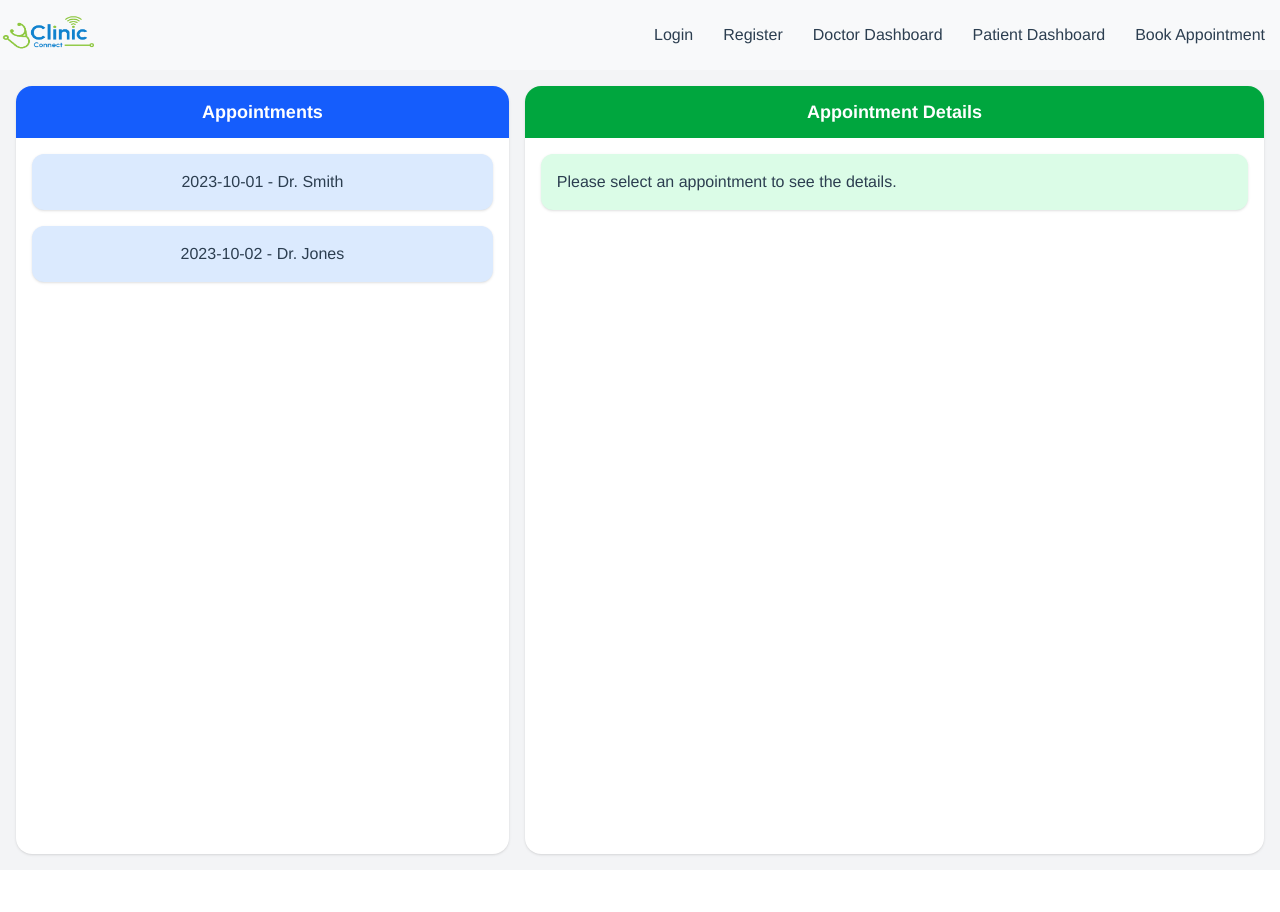
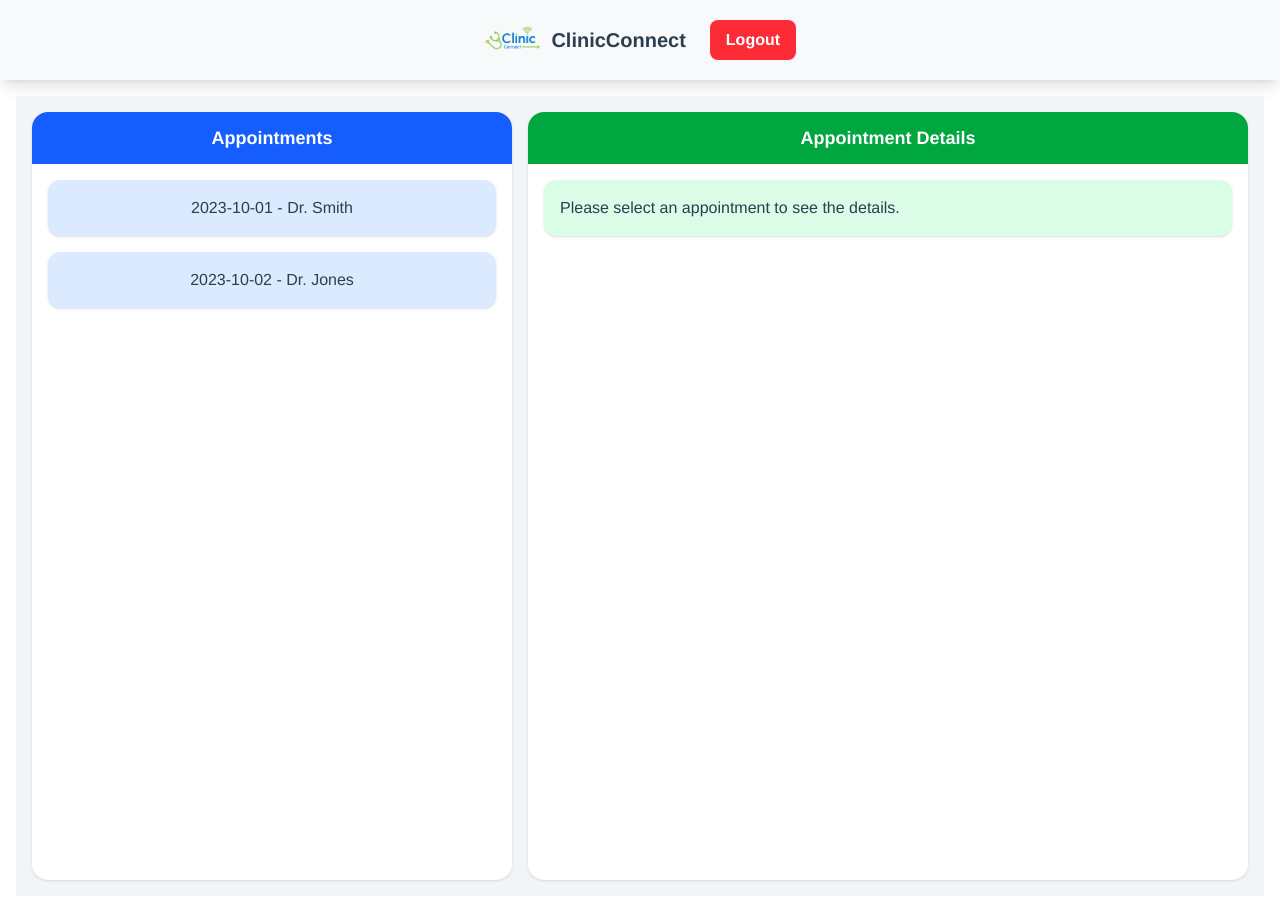
Before and after one commit to rajan-mishra-25/clinicconnect, a Vue app: page /patient-dashboard in a window 1280 px wide. Before the commit the page ends 870 px from the top, so only its background shows below. Built offline with nearby package versions, Linux system fonts and the light colour scheme; sample sign-in values are in the browser's storage.

Commit message:
Updated Nav

```diff
--- a/src/App.vue
+++ b/src/App.vue
@@ -1,32 +1,62 @@
 
 <template>
-  <div id="app">
-    <header>
-      <div class="logo">
-        <!-- Space for logo -->
-        <img src="./assets/logo.png" alt="Logo" />
-      </div>
+  <div id="app" class="font-sans text-gray-800">
+    <header class="bg-blue-600 shadow-lg">
+      <div class="max-w-7xl mx-auto flex justify-between items-center px-6 py-4">
+       <div class="flex items-center space-x-2">
+          <img src="./assets/logo.png" alt="Logo" class="h-12 w-auto" />
+          <span class="text-xl font-semibold ">ClinicConnect</span>
+        </div>
       <nav>
-        <ul>
-          <li><router-link to="/">Login</router-link></li>
-          <li><router-link to="/register">Register</router-link></li>
-          <li><router-link to="/doctor-dashboard">Doctor Dashboard</router-link></li>
-          <li><router-link to="/patient-dashboard">Patient Dashboard</router-link></li>
-          <li><router-link to="/book-appointment">Book Appointment</router-link></li>
+        <ul class="flex items-center space-x-6">
+          <li v-if="!isUserLoggedIn"><router-link to="/">Login</router-link></li>
+          <li v-if="!isUserLoggedIn"><router-link to="/register">Register</router-link></li>
+          <li v-if="isUserLoggedIn && userRole==='Doctor'"><router-link to="/doctor-dashboard">Doctor Dashboard</router-link></li>
+          <li v-if="isUserLoggedIn && userRole==='Patient'"><router-link to="/patient-dashboard">Patient Dashboard</router-link></li>
+          <li v-if="isUserLoggedIn && userRole==='Patient'"><router-link to="/book-appointment">Book Appointment</router-link></li>
           <!-- Add more links as needed based on your views -->
         </ul>
       </nav>
+      <button
+      v-if="isUserLoggedIn"
+          @click="handleLogout"
+          class="ml-6 bg-red-500 hover:bg-red-600 text-white font-semibold px-4 py-2 rounded-lg"
+        >
+          Logout
+        </button>
+        </div>
     </header>
-    <main>
+    <main class="p-4">
       <router-view />
     </main>
   </div>
 </template>
+<script setup>
+import { provide, ref, watch } from 'vue';
+import { useRouter } from 'vue-router';
 
-<script>
-export default {
-  name: 'App',
-};
+const router = useRouter();
+
+// Create the reactive state
+const isUserLoggedIn = ref(!!localStorage.getItem('authToken'));
+const userRole = ref(localStorage.getItem('userRole') || '');
+
+// Provide this globally (once)
+provide('isUserLoggedIn', isUserLoggedIn);
+provide('userRole', userRole);
+
+// Watch changes to localStorage token (simulated by watching the ref itself)
+watch([isUserLoggedIn, userRole], ([newLogin, newRole]) => {
+  console.log('isUserLoggedIn changed to:', newLogin);
+});
+
+function handleLogout() {
+  localStorage.removeItem('authToken');
+  localStorage.removeItem('userRole');
+  isUserLoggedIn.value = false;
+  userRole.value = '';
+  router.push('/');
+}
 </script>
 
 <style>
--- a/src/views/Login.vue
+++ b/src/views/Login.vue
@@ -1,6 +1,7 @@
 
 <script>
   import { loginUser } from '@/store/api.js';
+import { provide } from 'vue';
 
 export default {
   data() {
@@ -27,8 +28,12 @@ export default {
           const response = await loginUser({ email: this.email, password: this.password });
           // Handle successful login (e.g., redirect or store token)
           if(response) {
-            this.$router.push('/patient-dashboard'); // Redirect to dashboard on successful login
-             localStorage.setItem('authToken', response.token);
+            localStorage.setItem('authToken', response.token);
+            localStorage.setItem('userRole', response.role);
+            if(response.role==="Patient")
+              this.$router.push('/patient-dashboard').then(() => window.location.reload()); // Redirect to dashboard on successful login
+            else
+              this.$router.push('/doctor-dashboard').then(() => window.location.reload());
           }
           console.log('Login successful:', response);
         } catch (error) {
```
